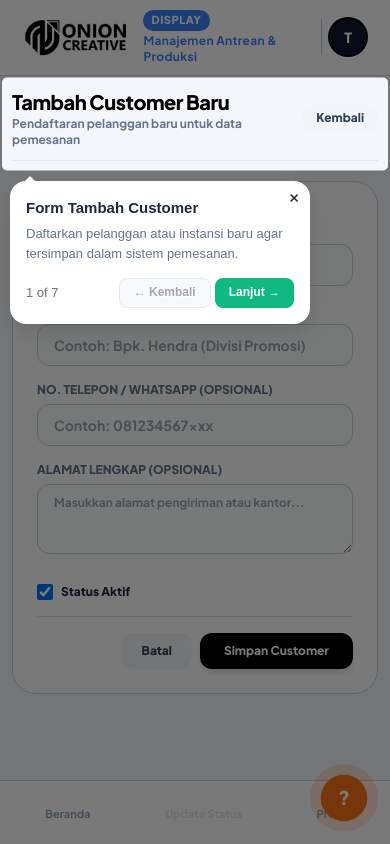
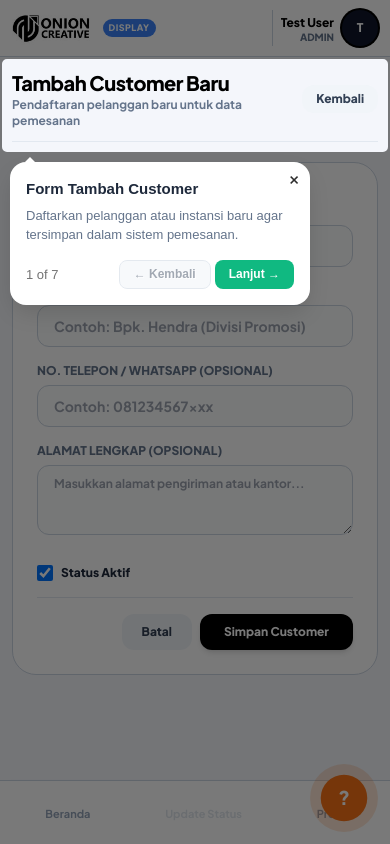
Before and after one commit to marifzein/onion, a Laravel app: page /customers/create in a window 390 px wide. Run offline with Laravel 12, Linux system fonts and the light colour scheme; a user stored in the database is signed in; data comes from the database, SQL or seed files in the repository; some libraries are stand-ins or nearby versions.

Commit message:
perbaikan mobile header

```diff
--- a/resources/views/layouts/app.blade.php
+++ b/resources/views/layouts/app.blade.php
@@ -44,10 +44,10 @@
     @endphp
 
     <!-- ==================== TOP BAR & HEADER ==================== -->
-    <header class="bg-white border-b border-slate-300 px-6 py-2.5 flex items-center justify-between shrink-0 shadow-xs z-30">
+    <header class="bg-white border-b border-slate-300 px-3 md:px-6 py-2.5 flex items-center justify-between shrink-0 shadow-xs z-30">
         <div class="flex items-center gap-2">
-            <div class="flex items-center gap-3">
-                <div class="h-12 w-auto flex items-center justify-center text-black shrink-0">
+            <div class="flex items-center gap-2.5">
+                <div class="h-9 md:h-12 w-auto flex items-center justify-center text-black shrink-0">
                     <img
                         src="/img/onion_logo.jpg"
                         alt="ONION CREATIVE Logo"
@@ -56,12 +56,13 @@
                     />
                 </div>
                 <div>
-                    <div class="flex items-center gap-2.5">
-                        <span class="text-[11px] px-2 py-0.5 rounded-full bg-blue-500 text-white font-extrabold uppercase tracking-wider">
+                    <div class="flex items-center gap-1.5">
+                        <span class="text-[9px] md:text-[11px] px-1.5 md:px-2 py-0.5 rounded-full bg-blue-500 text-white font-extrabold uppercase tracking-wider">
                             Display
                         </span>
                     </div>
-                    <p class="text-xs font-bold text-blue-500 tracking-wide mt-0.5">
+                    <!-- Teks panjang disembunyikan di HP terkecil agar muat, tampil rapi di sm ke atas -->
+                    <p class="hidden sm:block text-xs font-bold text-blue-500 tracking-wide mt-0.5">
                         Manajemen Antrean & Produksi
                     </p>
                 </div>
@@ -69,7 +70,7 @@
         </div>
 
         <!-- Right Header: Clock & User Profile with Dropdown -->
-        <div class="flex items-center gap-4">
+        <div class="flex items-center gap-2 md:gap-4">
             <div class="hidden md:flex items-center gap-2 bg-slate-100 border border-slate-300 px-3 py-1.5 rounded-xl text-xs font-black text-black">
                 <span class="w-2.5 h-2.5 rounded-full bg-emerald-600 animate-pulse"></span>
                 <span class="font-mono text-sm tracking-wide">{{ now()->translatedFormat('l, d M Y') }}</span>
@@ -77,16 +78,18 @@
 
             <!-- Dropdown Menu Profil -->
             <div class="relative" x-data="{ open: false }" @click.away="open = false">
-                <!-- Tombol Trigger Profil -->
-                <button @click="open = !open" class="flex items-center gap-2.5 pl-2 border-l border-slate-300 cursor-pointer focus:outline-none group">
-                    <div class="text-right hidden sm:block">
-                        <p class="text-sm font-black text-black leading-none group-hover:text-blue-600 transition">{{ $user->name ?? 'Admin Produksi' }}</p>
-                        <span class="text-[11px] text-slate-500 font-extrabold uppercase">{{ $role }}</span>
+                <!-- Tombol Trigger Profil: KELAS HIDDEN DIHAPUS SUPAYA MUNCUL DI HP -->
+                <button @click="open = !open" class="flex items-center gap-2 pl-2 border-l border-slate-300 cursor-pointer focus:outline-none group">
+                    <div class="text-right">
+                        <p class="text-xs md:text-sm font-black text-black leading-tight group-hover:text-blue-600 transition truncate max-w-[120px] md:max-w-none">
+                            {{ $user->name ?? 'Admin Produksi' }}
+                        </p>
+                        <span class="text-[10px] md:text-[11px] text-slate-500 font-extrabold uppercase block leading-none mt-0.5">
+                            {{ $role }}
+                        </span>
                     </div>
-                    {{-- <div class="w-9 h-9 rounded-full ring-2 ring-black bg-slate-900 text-white flex items-center justify-center font-black text-sm shrink-0 uppercase select-none shadow-xs group-hover:bg-blue-600 transition">
-                        {{ strtoupper(substr($user->name ?? 'Admin', 0, 1)) }}
-                    </div> --}}
-                    <div class="w-9 h-9 rounded-full ring-2 ring-black bg-slate-900 text-white flex items-center justify-center font-black text-sm shrink-0 uppercase select-none shadow-xs group-hover:bg-blue-600 transition overflow-hidden">
+
+                    <div class="w-9 h-9 md:w-10 md:h-10 rounded-full ring-2 ring-black bg-slate-900 text-white flex items-center justify-center font-black text-xs md:text-sm shrink-0 uppercase select-none shadow-xs group-hover:bg-blue-600 transition overflow-hidden">
                         @if(!empty($user->avatar))
                             <img src="{{ asset($user->avatar) }}" alt="{{ $user->name }}" class="w-full h-full object-cover">
                         @else
@@ -117,7 +120,7 @@
                         <span>Ganti Password</span>
                     </a>
 
-                    <!-- Link Ganti Avatar (BARU) -->
+                    <!-- Link Ganti Avatar -->
                     <a href="{{ route('avatar.change') }}" class="flex items-center gap-2.5 px-4 py-2 text-xs text-slate-600 hover:bg-slate-50 hover:text-blue-600 transition">
                         <i class="ph-bold ph-user-circle text-base text-slate-400"></i>
                         <span>Ganti Foto Avatar</span>
```
